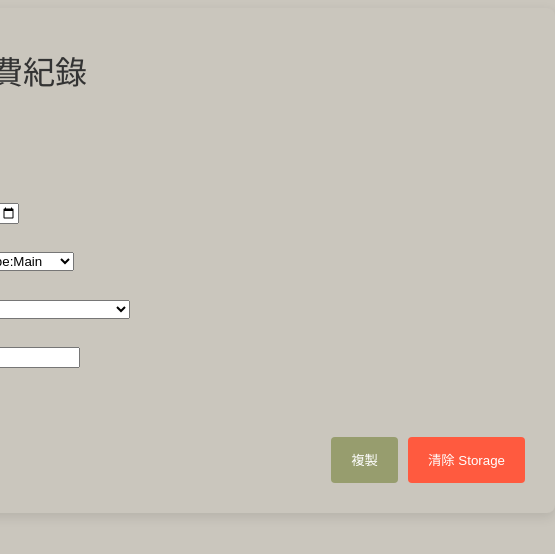
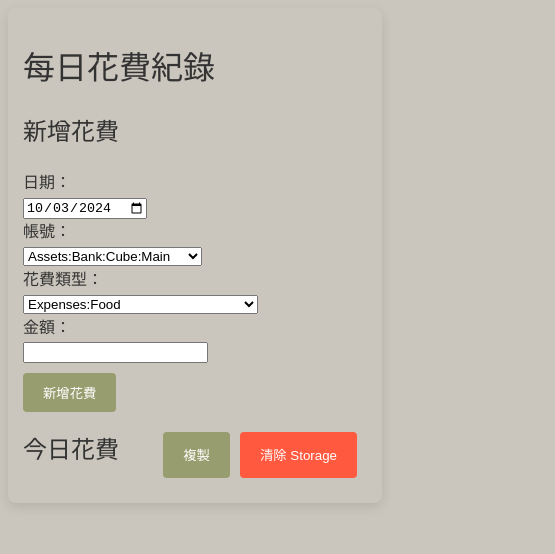
Before and after one commit to chialin/export-beancount-expenses, a React (Vite) app: page / in a window 390 px wide. Shown: the top 554 px of the page, 555 px wide, since content can reach past the window. Built offline with nearby package versions, Linux system fonts and the light colour scheme.

Commit message:
Fixed page break on mobile

```diff
--- a/src/App.css
+++ b/src/App.css
@@ -1,8 +1,9 @@
 #root {
+  display: flex;
+  flex-direction: row;
+  justify-content: center;
   max-width: 1280px;
   margin: 0 auto;
-  padding: 2rem;
-  text-align: center;
 }
 
 body {
--- a/src/App.tsx
+++ b/src/App.tsx
@@ -4,6 +4,7 @@ import { expenses } from './constants/expenses'; // 解析出的花費資料
 import { Expense } from './types/expense';
 import formatDate from './libs/formatDate';
 import styles from './styles/ExpenseManager.module.css';
+import './App.css';
 
 function App() {
   const [data, setData] = useState<Expense[]>([]);
--- a/src/index.css
+++ b/src/index.css
@@ -1,6 +1,4 @@
 :root {
-  display: flex;
-  justify-content: center;
   font-family: Inter, system-ui, Avenir, Helvetica, Arial, sans-serif;
   line-height: 1.5;
   font-weight: 400;
--- a/src/styles/ExpenseManager.module.css
+++ b/src/styles/ExpenseManager.module.css
@@ -1,5 +1,4 @@
 .container {
-  min-width: 600px;
   background-color: #cac6bd;
   color: #333; /* 使用稍深的文字顏色 */
   padding: 20px;
@@ -98,6 +97,10 @@ h2 {
 }
 
 @media (max-width: 600px) {
+  .container {
+    width: 100%; /* 手機裝置上寬度設為 100% */
+    padding: 15px; /* 可選：適當調整內邊距 */
+  }
   .expenseItem {
     grid-template-columns: 1fr;
     gap: 8px;
```
